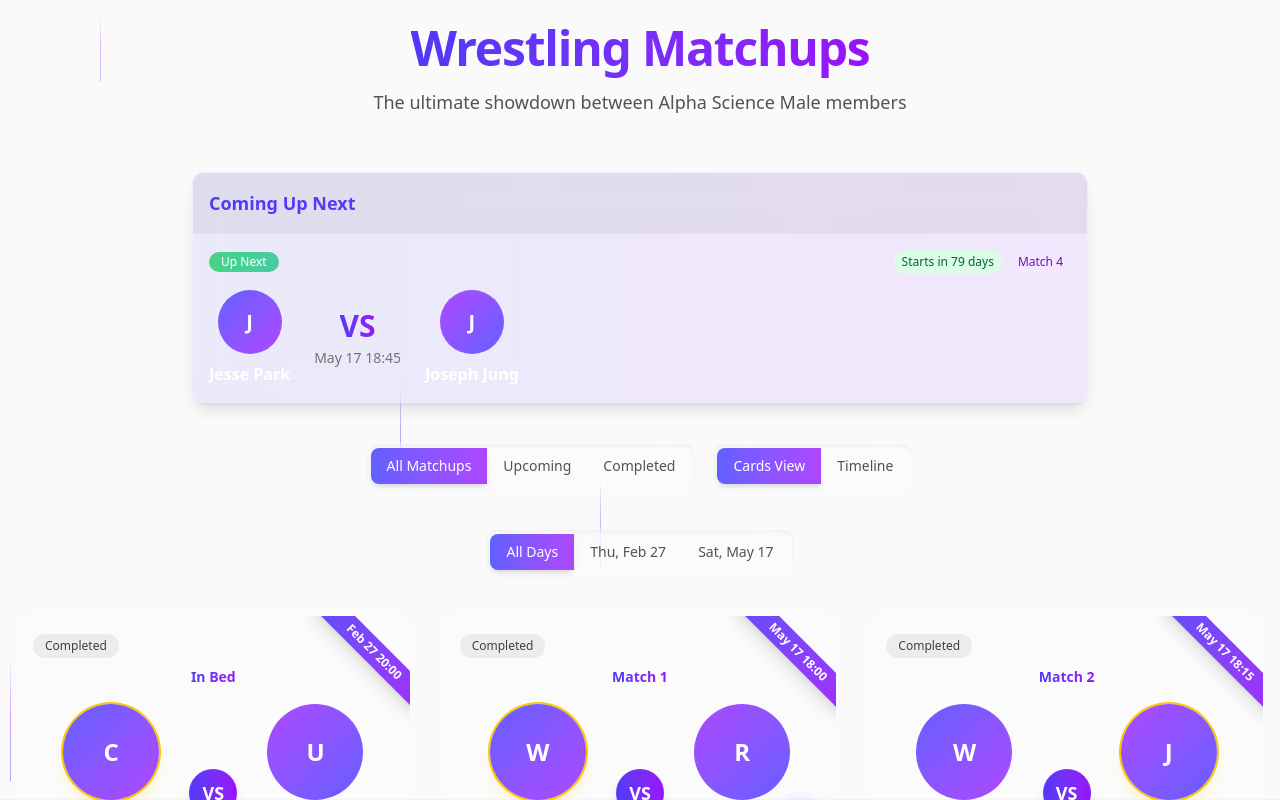
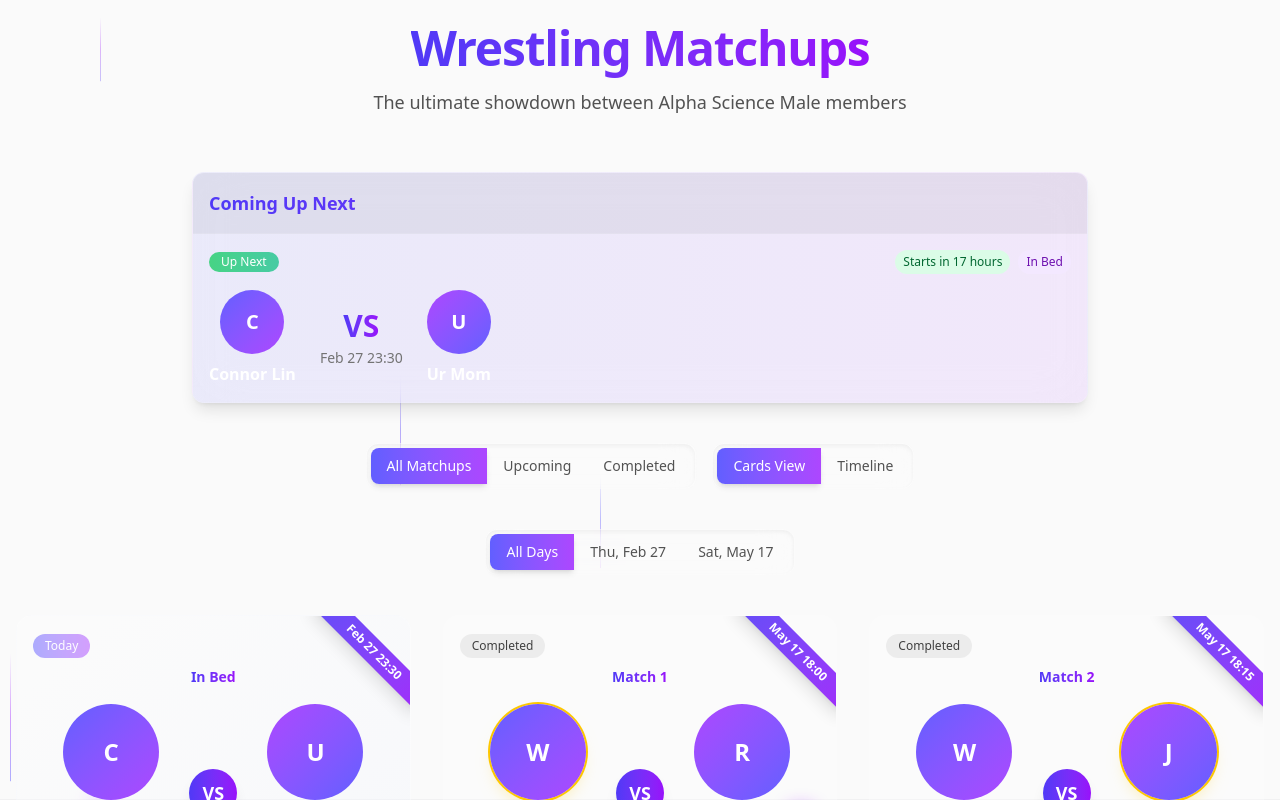
Before and after one commit to Superamaja/wrestling-matchups, a React (Vite) app: page / in a window 1280 px wide. Built offline with nearby package versions, Linux system fonts and the light colour scheme.

Commit message:
refactor(matchups): update match time and completion status to demo live

```diff
--- a/src/data/matchups.ts
+++ b/src/data/matchups.ts
@@ -10,8 +10,8 @@ export const matchups: Matchup[] = [
       name: "Ur Mom",
     },
     date: "2025-02-27",
-    time: "20:00",
-    isCompleted: true,
+    time: "23:30",
+    isCompleted: false,
     matchDescription: "In Bed",
     winner: "Connor Lin",
   },
```
